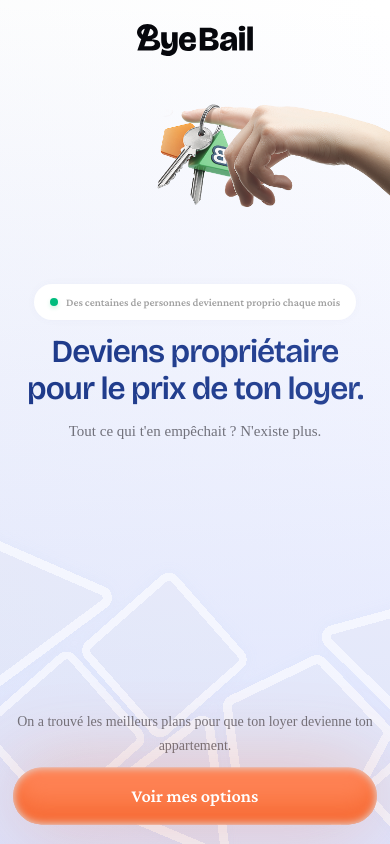
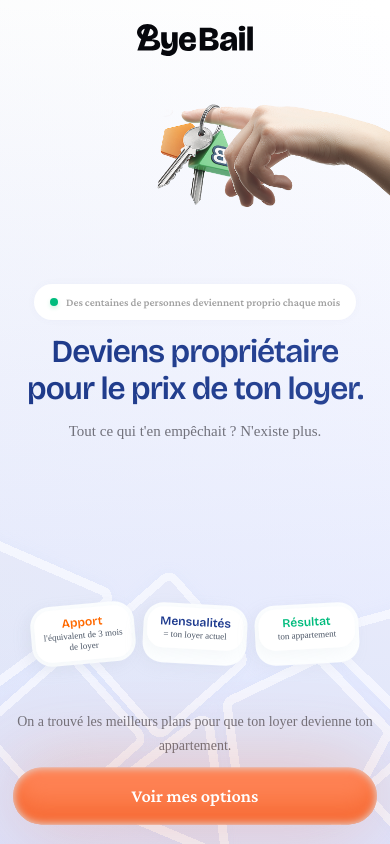
Before and after one commit to CLEMENT-R-DEV/ByeBail-Quizz, a Next.js app: page / in a window 390 px wide. Built offline with nearby package versions, Linux system fonts and the light colour scheme.

Commit message:
change hero and end

```diff
--- a/app/congratulations/page.tsx
+++ b/app/congratulations/page.tsx
@@ -10,7 +10,6 @@ import SimpleHeader from '@/components/quiz/SimpleHeader';
 import QuizBackgroundShapes from '@/components/quiz/QuizBackgroundShapes';
 import ChoiceCard from '@/components/quiz/ChoiceCard';
 import ReassuranceSection from '@/components/shared/ReassuranceSection';
-import StatCardsContainer from '@/components/home/StatCardsContainer';
 import { storage } from '@/lib/storage';
 import { fetchProperties, filterByType, formatPrice, formatDeliveryDate, Property } from '@/lib/properties';
 
@@ -338,16 +337,6 @@ export default function CongratulationsPage() {
             <ReassuranceSection />
           </motion.div>
 
-          {/* Stats cards - déplacées de la homepage */}
-          <motion.div
-            initial={{ opacity: 0, y: 20 }}
-            animate={{ opacity: 1, y: 0 }}
-            transition={{ delay: 1.2 }}
-            className="mb-8"
-          >
-            <StatCardsContainer />
-          </motion.div>
-
           {/* Spacer pour le bouton fixe mobile */}
           <div className="h-20 lg:hidden" />
         </div>
--- a/app/page.tsx
+++ b/app/page.tsx
@@ -1,6 +1,6 @@
 // import HomeHeader from '@/components/home/HomeHeader';
 import HeroSection from '@/components/home/HeroSection';
-// import StatCardsContainer from '@/components/home/StatCardsContainer'; // Déplacé vers /congratulations
+import StatCardsContainer from '@/components/home/StatCardsContainer';
 import BackgroundElements from '@/components/home/BackgroundElements';
 import CTAButton from '@/components/home/CTAButton';
 
@@ -45,8 +45,8 @@ export default function HomePage() {
           {/* Section Hero */}
           <HeroSection />
 
-          {/* Cartes statistiques - Déplacées vers /congratulations */}
-          {/* <StatCardsContainer /> */}
+          {/* Cartes statistiques */}
+          <StatCardsContainer />
 
           {/* Bouton CTA */}
           <CTAButton />
--- a/components/home/StatCard.tsx
+++ b/components/home/StatCard.tsx
@@ -16,11 +16,11 @@ export default function StatCard({ value, label, color }: StatCardProps) {
       <div className="w-48 h-48 relative bg-white rounded-3xl shadow-[-5px_4px_15px_0px_rgba(174,185,193,0.10)] shadow-[-22px_17px_27px_0px_rgba(174,185,193,0.09)] shadow-[-49px_38px_37px_0px_rgba(174,185,193,0.05)] shadow-[-87px_67px_44px_0px_rgba(174,185,193,0.01)] shadow-[-135px_104px_48px_0px_rgba(174,185,193,0.00)] inline-flex justify-center items-center overflow-hidden">
 
         {/* Content */}
-        <div className="inline-flex flex-col justify-start items-center gap-1 z-10">
-          <div className={`justify-center ${colorClasses[color]} text-6xl font-semibold font-['Bricolage_Grotesque'] leading-[61px]`}>
+        <div className="inline-flex flex-col justify-start items-center gap-1 z-10 px-3">
+          <div className={`justify-center ${colorClasses[color]} text-2xl font-semibold font-['Bricolage_Grotesque'] leading-7`}>
             {value}
           </div>
-          <div className="w-32 text-center justify-center text-gray-600 text-base font-normal font-['Satoshi'] leading-5">
+          <div className="w-40 text-center justify-center text-gray-600 text-sm font-normal font-['Satoshi'] leading-4">
             {label}
           </div>
         </div>
--- a/components/home/StatCardsContainer.tsx
+++ b/components/home/StatCardsContainer.tsx
@@ -3,62 +3,59 @@ import StatCard from './StatCard';
 export default function StatCardsContainer() {
   return (
     <>
-      {/* Mobile: 3 petites cartes flottantes avec rotations */}
-      <div className="lg:hidden w-full h-64 relative z-20">
-        {/* Carte 1 - Orange - 2000+ */}
-        <div className="z-30 p-1 bg-[#FCFEFF] absolute left-[214px] top-[80px] origin-top-left rotate-[-16.64deg] rounded-[34px] shadow-[-5px_4px_15px_0px_rgba(174,185,193,0.10)]">
-          <div className="w-26 p-2.5 relative bg-white rounded-3xl shadow-[-5px_4px_15px_0px_rgba(174,185,193,0.10)] shadow-[-22px_17px_27px_0px_rgba(174,185,193,0.09)] shadow-[-49px_38px_37px_0px_rgba(174,185,193,0.05)] shadow-[-87px_67px_44px_0px_rgba(174,185,193,0.01)] shadow-[-135px_104px_48px_0px_rgba(174,185,193,0.00)] inline-flex justify-center items-start overflow-hidden">
-            <div className="w-64 h-40 absolute left-[-72.92px] top-[-19.18px] bg-white/60 rounded-[79px] blur-2xl" />
+      {/* Mobile: 3 petites cartes en ligne, en dessous du contenu */}
+      <div className="lg:hidden absolute inset-x-0 bottom-[180px] z-20 pointer-events-none flex justify-center gap-2 px-4">
+        {/* Carte 1 - Orange - Apport */}
+        <div className="p-1 bg-[#FCFEFF] rotate-[-5deg] rounded-[20px] shadow-[-5px_4px_15px_0px_rgba(174,185,193,0.10)]">
+          <div className="w-24 p-2 relative bg-white rounded-2xl shadow-[-5px_4px_15px_0px_rgba(174,185,193,0.10)] inline-flex justify-center items-start overflow-hidden">
+            <div className="w-48 h-32 absolute left-[-50px] top-[-15px] bg-white/60 rounded-[50px] blur-2xl" />
             <div className="self-stretch inline-flex flex-col justify-start items-center gap-0.5 z-10">
-              <div className="justify-center text-orange-500 text-3xl font-semibold font-['Bricolage_Grotesque'] leading-7">
-                2000+
+              <div className="justify-center text-orange-500 text-xs font-semibold font-['Bricolage_Grotesque'] leading-3">
+                Apport
               </div>
-              <div className="w-[85px] text-center justify-center text-gray-600 text-xs font-normal font-['Satoshi'] leading-[14.4px]">
-                clients devenus propriétaires
+              <div className="w-[80px] text-center justify-center text-gray-600 text-[9px] font-normal font-['Satoshi'] leading-[11px]">
+                l&apos;équivalent de 3 mois de loyer
               </div>
             </div>
-            <div className="w-60 h-60 absolute left-[-65px] top-[-65.67px] opacity-50 outline outline-[84px] outline-offset-[-42px] outline-white blur-xl" />
           </div>
         </div>
 
-        {/* Carte 2 - Blue - 0€ */}
-        <div className="z-30 p-1 bg-[#FCFEFF] absolute left-[234px] top-[164px] origin-top-left rotate-[14.27deg] rounded-[34px] shadow-[-5px_4px_15px_0px_rgba(174,185,193,0.10)]">
-          <div className="w-26 p-2.5 relative bg-white rounded-3xl shadow-[-5px_4px_15px_0px_rgba(174,185,193,0.10)] shadow-[-22px_17px_27px_0px_rgba(174,185,193,0.09)] shadow-[-49px_38px_37px_0px_rgba(174,185,193,0.05)] shadow-[-87px_67px_44px_0px_rgba(174,185,193,0.01)] shadow-[-135px_104px_48px_0px_rgba(174,185,193,0.00)] inline-flex justify-center items-start overflow-hidden">
-            <div className="w-64 h-36 absolute left-[-73.64px] top-[-16.07px] bg-white/60 rounded-[79px] blur-2xl" />
+        {/* Carte 2 - Blue - Mensualités */}
+        <div className="p-1 bg-[#FCFEFF] rotate-[3deg] rounded-[20px] shadow-[-5px_4px_15px_0px_rgba(174,185,193,0.10)]">
+          <div className="w-24 p-2 relative bg-white rounded-2xl shadow-[-5px_4px_15px_0px_rgba(174,185,193,0.10)] inline-flex justify-center items-start overflow-hidden">
+            <div className="w-48 h-32 absolute left-[-50px] top-[-15px] bg-white/60 rounded-[50px] blur-2xl" />
             <div className="self-stretch inline-flex flex-col justify-start items-center gap-0.5 z-10">
-              <div className="justify-center text-blue-900 text-3xl font-semibold font-['Bricolage_Grotesque'] leading-7">
-                0€
+              <div className="justify-center text-blue-900 text-xs font-semibold font-['Bricolage_Grotesque'] leading-3">
+                Mensualités
               </div>
-              <div className="w-[85px] text-center justify-center text-gray-600 text-xs font-normal font-['Satoshi'] leading-[14.4px]">
-                d&apos;apport minimum requis
+              <div className="w-[80px] text-center justify-center text-gray-600 text-[9px] font-normal font-['Satoshi'] leading-[11px]">
+                = ton loyer actuel
               </div>
             </div>
-            <div className="w-60 h-60 absolute left-[-63.21px] top-[-64.18px] opacity-50 outline outline-[84px] outline-offset-[-42px] outline-white blur-xl" />
           </div>
         </div>
 
-        {/* Carte 3 - Emerald - 100% */}
-        <div className="z-30 p-1 bg-[#FCFEFF] absolute left-[13px] top-[184px] origin-top-left rotate-[-7.12deg] rounded-[34px] shadow-[-5px_4px_15px_0px_rgba(174,185,193,0.10)]">
-          <div className="w-26 p-2.5 relative bg-white rounded-3xl shadow-[-5px_4px_15px_0px_rgba(174,185,193,0.10)] shadow-[-22px_17px_27px_0px_rgba(174,185,193,0.09)] shadow-[-49px_38px_37px_0px_rgba(174,185,193,0.05)] shadow-[-87px_67px_44px_0px_rgba(174,185,193,0.01)] shadow-[-135px_104px_48px_0px_rgba(174,185,193,0.00)] inline-flex justify-center items-start overflow-hidden">
-            <div className="w-64 h-28 absolute left-[-76.04px] top-[-6.56px] bg-white/60 rounded-[79px] blur-2xl" />
+        {/* Carte 3 - Emerald - Résultat */}
+        <div className="p-1 bg-[#FCFEFF] rotate-[-3deg] rounded-[20px] shadow-[-5px_4px_15px_0px_rgba(174,185,193,0.10)]">
+          <div className="w-24 p-2 relative bg-white rounded-2xl shadow-[-5px_4px_15px_0px_rgba(174,185,193,0.10)] inline-flex justify-center items-start overflow-hidden">
+            <div className="w-48 h-32 absolute left-[-50px] top-[-15px] bg-white/60 rounded-[50px] blur-2xl" />
             <div className="self-stretch inline-flex flex-col justify-start items-center gap-0.5 z-10">
-              <div className="justify-center text-emerald-500 text-3xl font-semibold font-['Bricolage_Grotesque'] leading-7">
-                100%
+              <div className="justify-center text-emerald-500 text-xs font-semibold font-['Bricolage_Grotesque'] leading-3">
+                Résultat
               </div>
-              <div className="w-[85px] text-center justify-center text-gray-600 text-xs font-normal font-['Satoshi'] leading-[14.4px]">
-                accompagnement personnalisé
+              <div className="w-[80px] text-center justify-center text-gray-600 text-[9px] font-normal font-['Satoshi'] leading-[11px]">
+                ton appartement
               </div>
             </div>
-            <div className="w-56 h-56 absolute left-[-58.17px] top-[-59.03px] opacity-50 outline outline-[84px] outline-offset-[-42px] outline-white blur-xl" />
           </div>
         </div>
       </div>
 
       {/* Desktop: 3 grandes cartes côte à côte SANS rotation */}
       <div className="hidden lg:flex self-stretch h-48 justify-center items-center gap-3.5">
-        <StatCard value="2000+" label="clients devenus propriétaires" color="orange" />
-        <StatCard value="0€" label="d'apport minimum requis" color="blue" />
-        <StatCard value="100%" label="accompagnement personnalisé" color="emerald" />
+        <StatCard value="Apport" label="l'équivalent de 3 mois de loyer. Pas 30 000 €." color="orange" />
+        <StatCard value="Mensualités" label="identiques à ton loyer actuel." color="blue" />
+        <StatCard value="Résultat" label="ton appartement." color="emerald" />
       </div>
     </>
   );
--- a/components/shared/ReassuranceSection.tsx
+++ b/components/shared/ReassuranceSection.tsx
@@ -2,10 +2,10 @@ import Image from 'next/image';
 
 export default function ReassuranceSection() {
   const guarantees = [
-    { label: "15 ans d'expérience" },
-    { label: 'Plus de 2000 clients devenus propriétaires' },
-    { label: 'Sans engagement' },
-    { label: '50 experts à tes côtés' },
+    { label: 'Apport = équivalent à quelques mois de loyer' },
+    { label: 'Propriétaire dès 580€/mois' },
+    { label: 'Simulation gratuite en 3 min' },
+    { label: 'Accompagnement de A à Z' },
     { label: 'Partenaires bancaires certifiés' },
   ];
 
```
